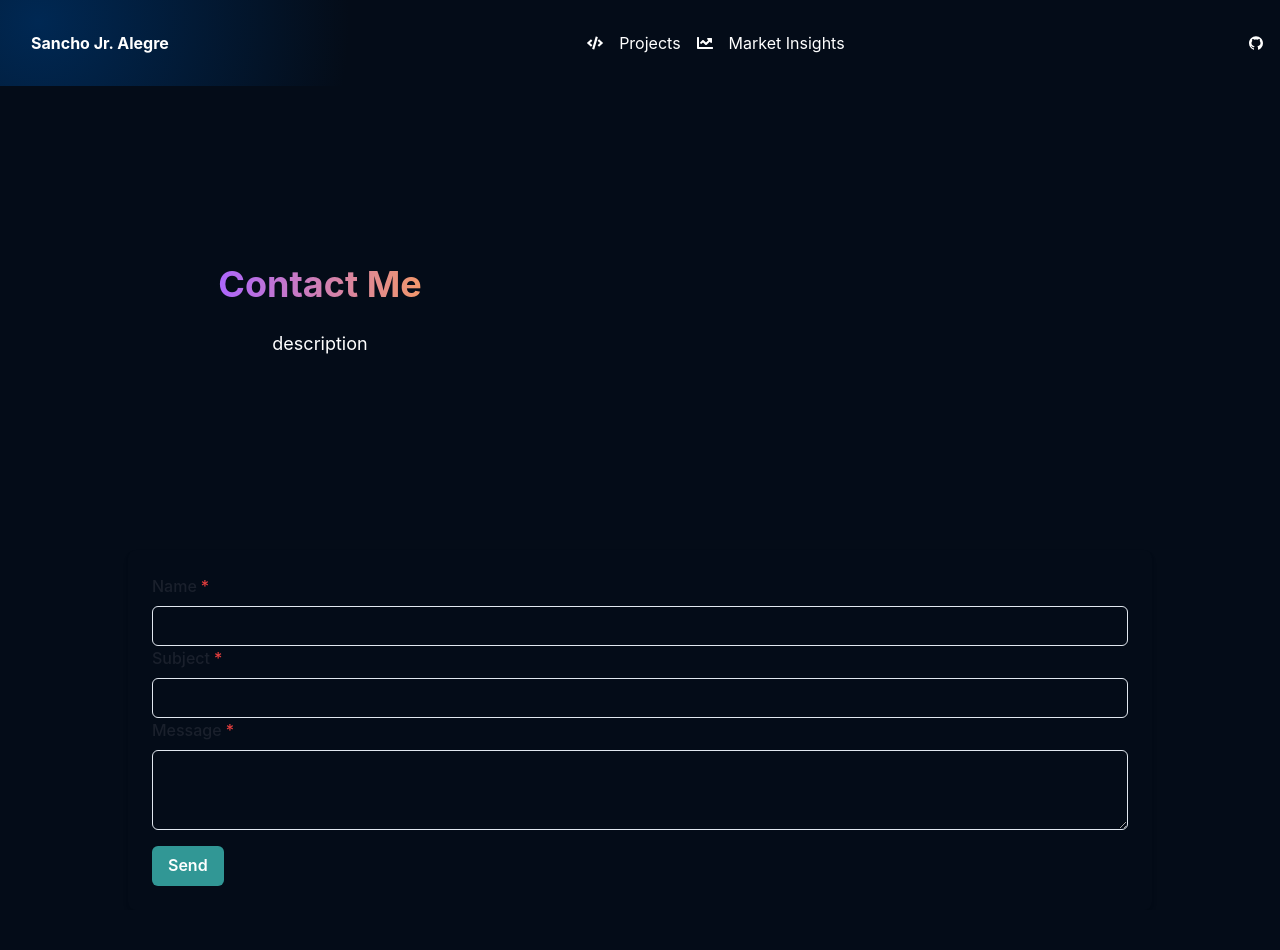
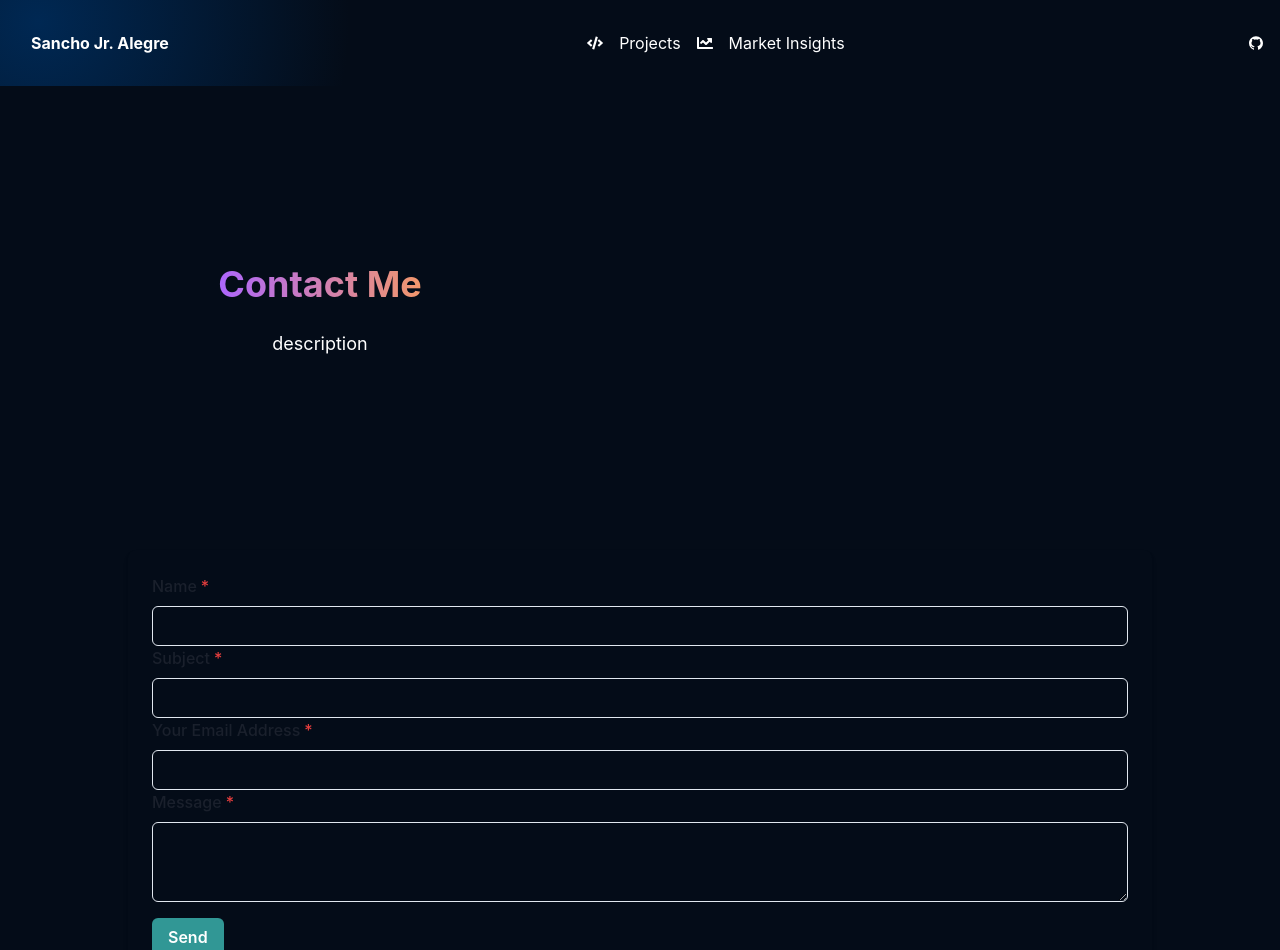
Before and after one commit to jsacap/portfolio-react, a React (Vite) app: page /contact in a window 1280 px wide. Shown: the top 950 px of the page. Before the commit the page ends 910 px from the top, so only its background shows below. Built offline with nearby package versions, Linux system fonts and the light colour scheme.

Commit message:
Contact form correctly sending to django

```diff
--- a/src/components/ContactForm.jsx
+++ b/src/components/ContactForm.jsx
@@ -6,6 +6,7 @@ const ContactForm = () => {
     const [formData, setFormData] = useState({
         name: '',
         subject: '',
+        email: '',
         message: ''
     });
     const [submitting, setSubmitting] = useState(false);
@@ -20,10 +21,11 @@ const ContactForm = () => {
         e.preventDefault();
         setSubmitting(true);
         try {
-            const response = await axios.post('/contact/', formData);
+            console.log(formData)
+            const response = await axios.post('http://localhost:8000/contact/', formData);
             if(response.data.success) {
                 setSuccess(true);
-                setFormData({ name: '', subject: '', message: '' });
+                setFormData({ name: '', subject: '', email: '',  message: '' });
             } else {
                 setError(true);
             }
@@ -48,6 +50,10 @@ const ContactForm = () => {
                     <Input name="subject" value={formData.subject} onChange={handleChange} />
                 </FormControl>
                 <FormControl isRequired>
+                    <FormLabel>Your Email Address</FormLabel>
+                    <Input name="email" value={formData.email} onChange={handleChange} />
+                </FormControl>
+                <FormControl isRequired>
                     <FormLabel>Message</FormLabel>
                     <Textarea name="message" value={formData.message} onChange={handleChange} />
                 </FormControl>
```
